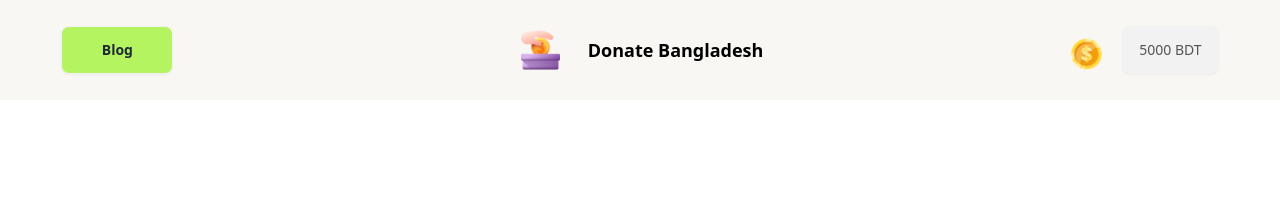
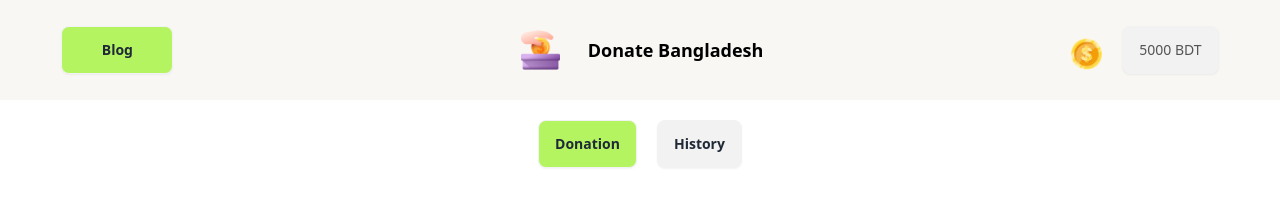
Before and after one commit to khushi-apu/Donate_Bangladesh-by-using-JavaScript-Dom-Tailwind_CSS-daisyUI-raw_CSS-, a plain HTML site: page index.html in a window 1280 px wide. Drawn offline with nearby package versions, Linux system fonts and the light colour scheme.

Commit message:
two button done

```diff
--- a/index.html
+++ b/index.html
@@ -57,6 +57,16 @@
           </div>
           <!-- nav ber end here -->
 
+
+          <!-- two btn here -->
+        <div id="history_and_donation_container" class=" mt-5 flex gap-5 justify-center items-center ">
+
+            <button id="donation-btn" class="btn bg-clifford hover:bg-clifford font-bold ">Donation</button>
+            <button id="history-btn" class=" btn  ">History</button>
+
+        </div>
+          <!-- two btn end -->
+
     </header>
 
     <main>
```
